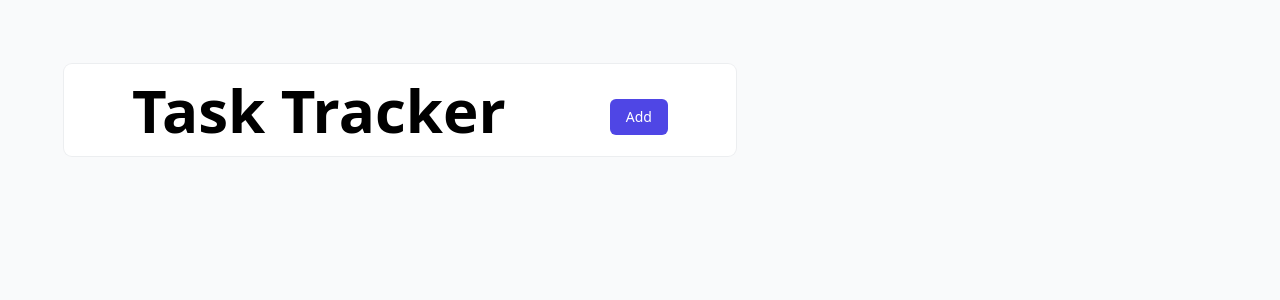
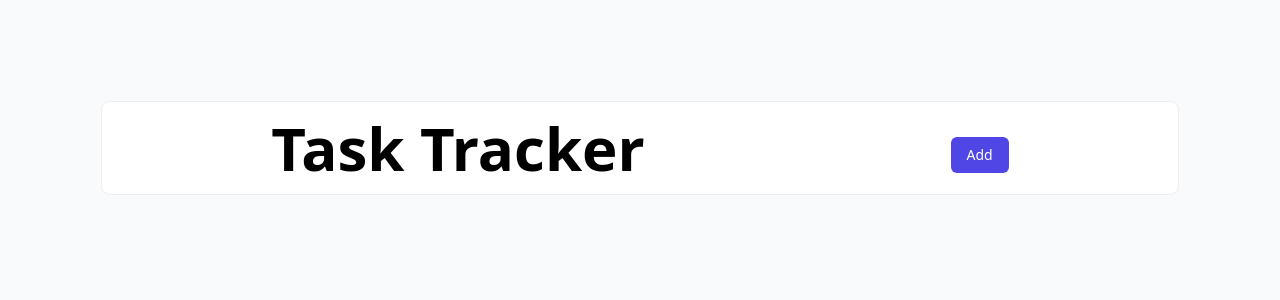
Before and after one commit to JanPoonthong/note-taking, a React (Create React App) app: page / in a window 1280 px wide. Shown: the top 300 px of the page. Built offline with nearby package versions, Linux system fonts and the light colour scheme.

Commit message:
Remove max-width

```diff
--- a/src/index.css
+++ b/src/index.css
@@ -3,7 +3,6 @@
 @tailwind utilities;
 
 body {
-  max-width: 800px;
   background-color: #f9fafb;
 }
 
```
